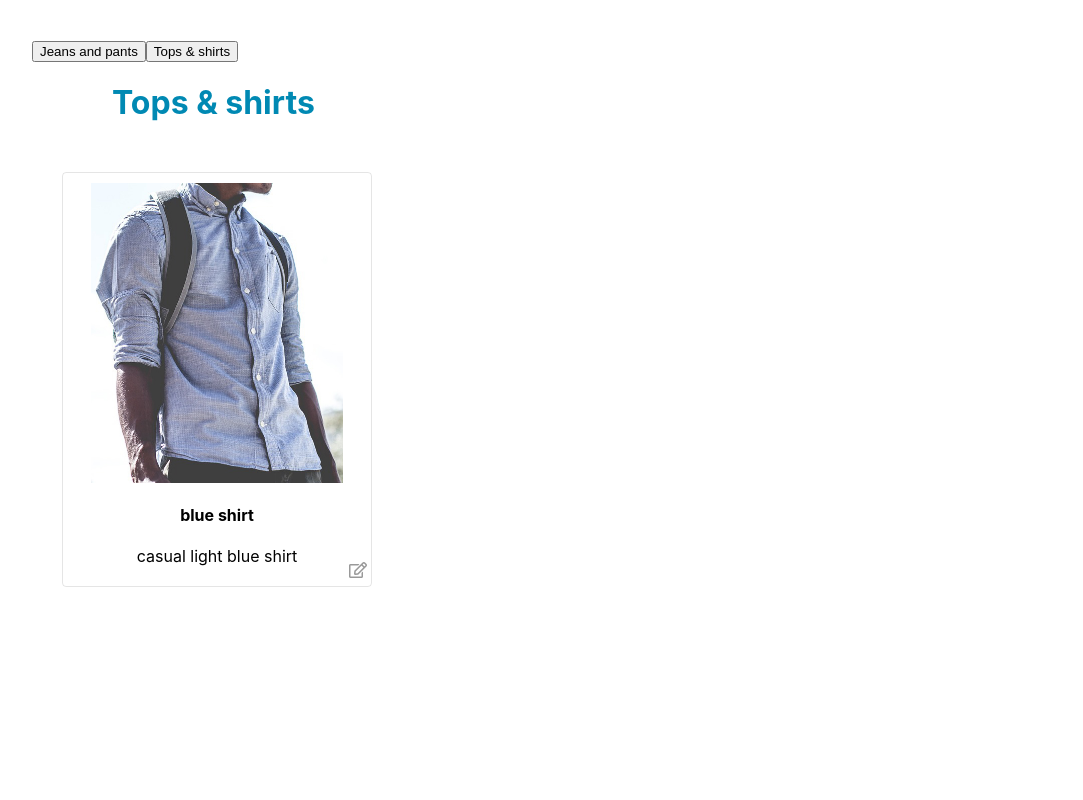
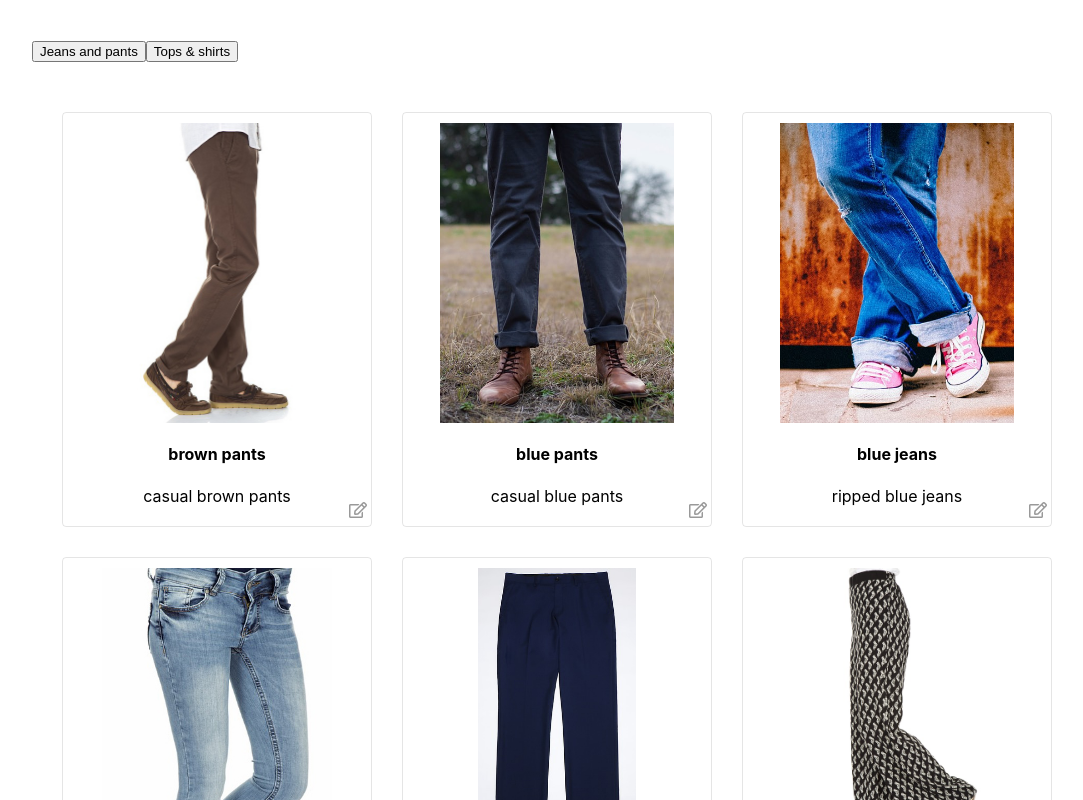
Before and after one commit to glucus/your-style-react, a React (Create React App) app: page / in a window 1280 px wide. Shown: the top 800 px of the page, without its empty margins (58-1141 px from the left). Built offline with nearby package versions, Linux system fonts and the light colour scheme.

Commit message:
edited filters

```diff
--- a/src/components/CategoryTabs/index.jsx
+++ b/src/components/CategoryTabs/index.jsx
@@ -8,6 +8,8 @@ const CategoryTabs = (props) => {
     <React.Fragment>
       {categories && categories.map (
         category => <button key={category.id}
+                            data-name={category.name}
+                            data-description={category.description}
                             onClick = {handleClick}>
                         {category.description}
                     </button>
--- a/src/components/Gallery/index.jsx
+++ b/src/components/Gallery/index.jsx
@@ -9,40 +9,44 @@ class Gallery extends React.Component {
   state = {
     categories: this.props.categories,
     galleryItems: this.props.galleryItems,
-    categoryName: "tops"
+    categoryName: '',
+    categoryDescription: '',
+    filteredItems: this.props.galleryItems
   };
 
-  selectCategory = () => {
-    const selectedCategory = [...this.state.categories].filter(
-      category => category.name === this.state.categoryName
-    );
-    return selectedCategory;
-  }
+  filterByCategory = (item, category) => item.category === category;
 
-  filterByCategory = (item, targetCategory) => item.category === targetCategory;
-
-  filterItems = (selectedCategory) => {
+  filterItems = (category) => {
     const filteredItems = [...this.state.galleryItems].filter(
-      item => this.filterByCategory(item, selectedCategory)
+      item => this.filterByCategory(item, category)
     );
     return filteredItems;
   }
 
+  categoryClick = (e) => {
+
+    const categoryName = e.target.dataset.name;
+    const categoryDescription = e.target.dataset.description;
+
+    this.setState({
+      categoryName: categoryName,
+      categoryDescription: categoryDescription,
+      filteredItems: this.filterItems(categoryName)
+    });
+  }
+
   render () {
-    const { categoryName } = this.state;
+    const { categoryName, categoryDescription, filteredItems } = this.state;
 
-    const selectedCategory = this.selectCategory();
-    const categoryDescription = selectedCategory && selectedCategory[0] &&
-          selectedCategory[0].description;
-    const selectedItems = this.filterItems(categoryName);
+    console.log (filteredItems);
 
     return (
       <React.Fragment>
         <CategoryTabs categories={this.props.categories}
-                      handleClick={e => console.log(e.target)} />
+                      handleClick={this.categoryClick} />
       <h1>{categoryDescription}</h1>
       <div className="gallery">
-          {selectedItems && <Cards cards={selectedItems} />}
+          <Cards cards={filteredItems} />
       </div>
     </React.Fragment>
     );
```
